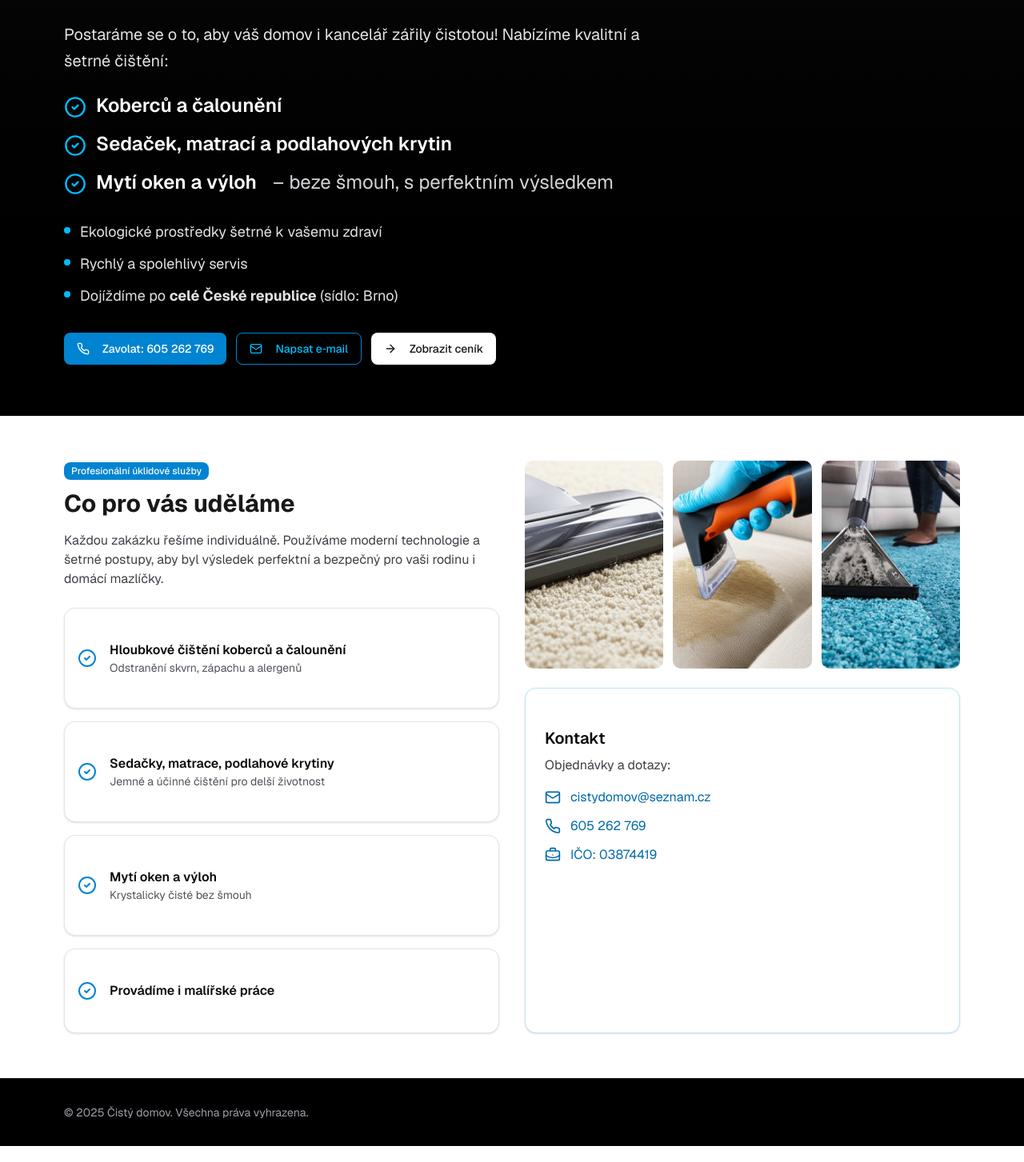
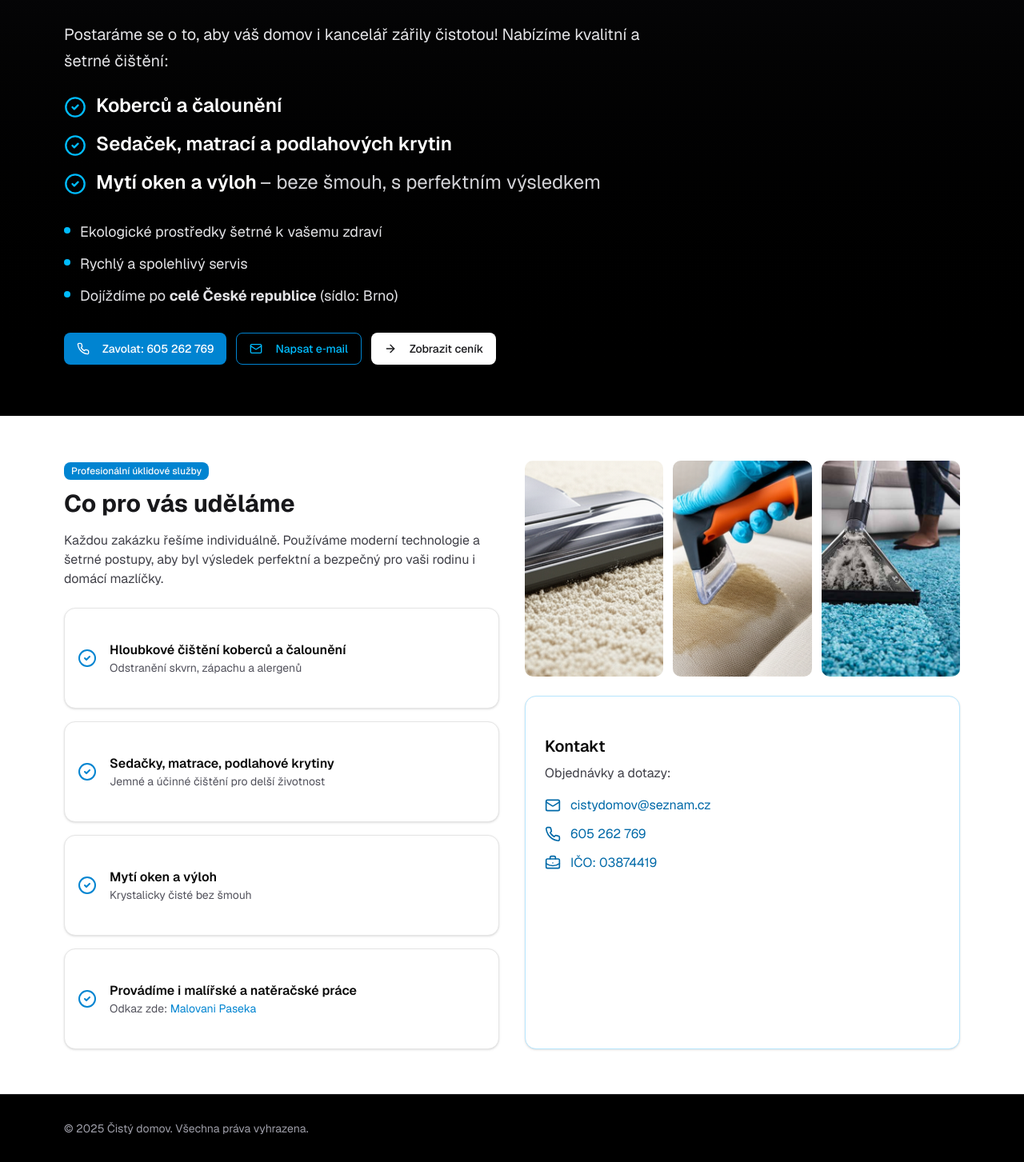
Before and after one commit to NikolasPaseka/CistyDomov, a Next.js app: page / in a window 1280 px wide. Shown: the part 445-1898 px from the top of the page at 80% size. Built offline with nearby package versions, Linux system fonts and the light colour scheme.

Commit message:
Added reference to another webpage

```diff
--- a/app/page.tsx
+++ b/app/page.tsx
@@ -46,10 +46,12 @@ export default function Page() {
               <CheckCircle2 className="mt-1 h-7 w-7 text-sky-400" aria-hidden="true" />
               <span className="font-semibold">Sedaček, matrací a podlahových krytin</span>
             </li>
-            <li className="flex items-start gap-3">
+            <li className="flex items-start cen gap-3">
               <CheckCircle2 className="mt-1 h-7 w-7 text-sky-400" aria-hidden="true" />
-              <span className="font-semibold">Mytí oken a výloh</span>
-              <span className="ml-2 text-zinc-300">– beze šmouh, s perfektním výsledkem</span>
+              <div>
+                <span className="font-semibold">Mytí oken a výloh</span>
+                <span className="ml-1  text-zinc-300">– beze šmouh, s perfektním výsledkem</span>
+              </div>
             </li>
           </ul>
 
@@ -144,7 +146,8 @@ export default function Page() {
                 <CardContent className="flex items-center gap-4 p-4">
                   <CheckCircle2 className="h-6 w-6 text-sky-600" aria-hidden="true" />
                   <div>
-                    <div className="font-semibold">Provádíme i malířské práce</div>
+                    <div className="font-semibold">Provádíme i malířské a natěračské práce</div>
+                    <div className="text-sm text-zinc-600">Odkaz zde: <a href="https://malovanipaseka.vercel.app" className="text-sky-600 hover:underline">Malovani Paseka</a></div>
                   </div>
                 </CardContent>
               </Card>
--- a/package.json
+++ b/package.json
@@ -61,7 +61,6 @@
     "zod": "3.25.67"
   },
   "devDependencies": {
-    "@tailwindcss/postcss": "^4.1.9",
     "@types/node": "^22",
     "@types/react": "^19",
     "@types/react-dom": "^19",
```
